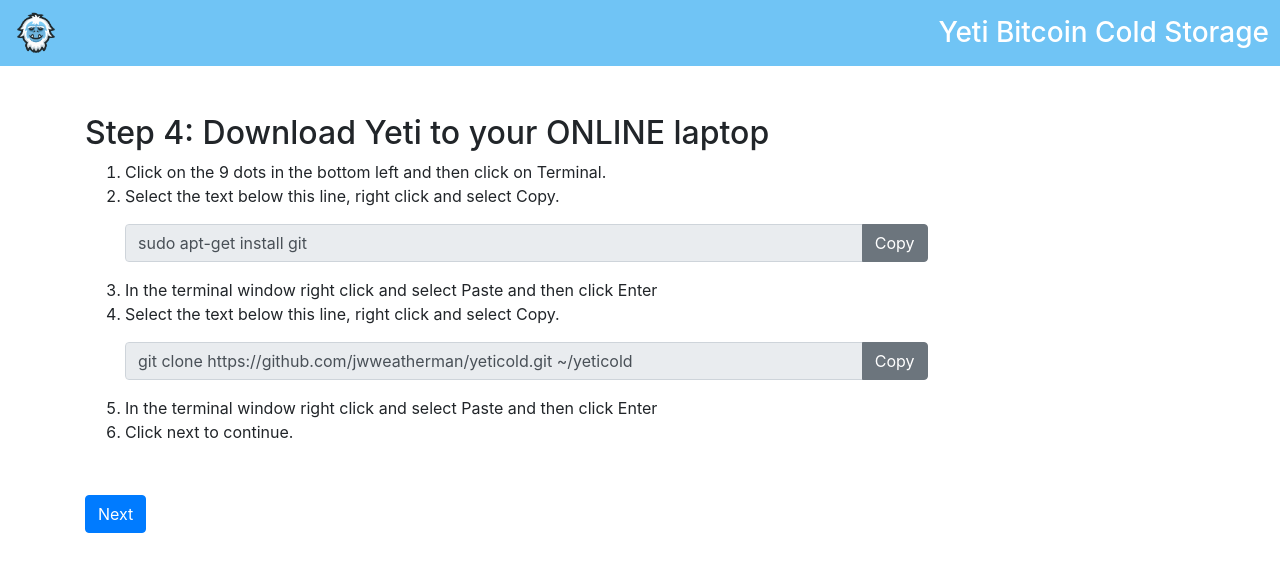
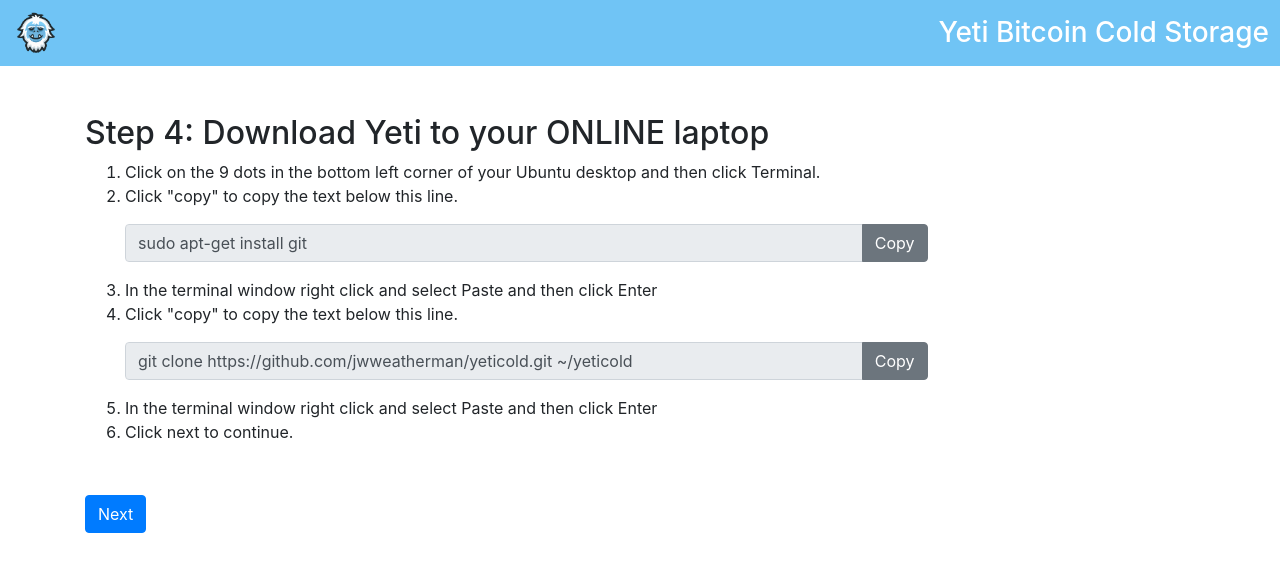
Before and after one commit to JWWeatherman/yetihosted, a Vue app: page /Hot/step4 in a window 1280 px wide. Shown: the top 572 px of the page. Built offline with nearby package versions, Linux system fonts and the light colour scheme; what vue-default-value would draw is missing.

Commit message:
Instructions to use copy widget.

```diff
--- a/src/components/YetiColdStartup4.vue
+++ b/src/components/YetiColdStartup4.vue
@@ -2,8 +2,8 @@
     <div class="container" style="margin-top: 3rem;">
       <h2>Step 4: Download Yeti to your ONLINE laptop</h2>
       <ol>
-          <li>Click on the 9 dots in the bottom left and then click on Terminal.</li>
-          <li>Select the text below this line, right click and select Copy.</li>
+          <li>Click on the 9 dots in the bottom left corner of your Ubuntu desktop and then click Terminal.</li>
+          <li>Click "copy" to copy the text below this line.</li>
           <div style="width:75%;" class="input-group mb-3 mt-3">
             <input v-on:click="copy1" v-b-tooltip.click v-b-tooltip.blur title="Copied" readonly type="text" class="form-control" aria-label="Default" id="copy1" aria-describedby="inputGroup-sizing-default" value="sudo apt-get install git">
             <div class="input-group-append">
@@ -11,7 +11,7 @@
             </div>
           </div>
           <li>In the terminal window right click and select Paste and then click Enter</li>
-          <li>Select the text below this line, right click and select Copy.</li>
+          <li>Click "copy" to copy the text below this line.</li>
           <div style="width:75%;" class="input-group mb-3 mt-3">
             <input v-on:click="copy2" v-b-tooltip.click v-b-tooltip.blur title="Copied" readonly type="text" class="form-control" aria-label="Default" id="copy2" aria-describedby="inputGroup-sizing-default" value="git clone https://github.com/jwweatherman/yeticold.git ~/yeticold">
             <div class="input-group-append">
```
